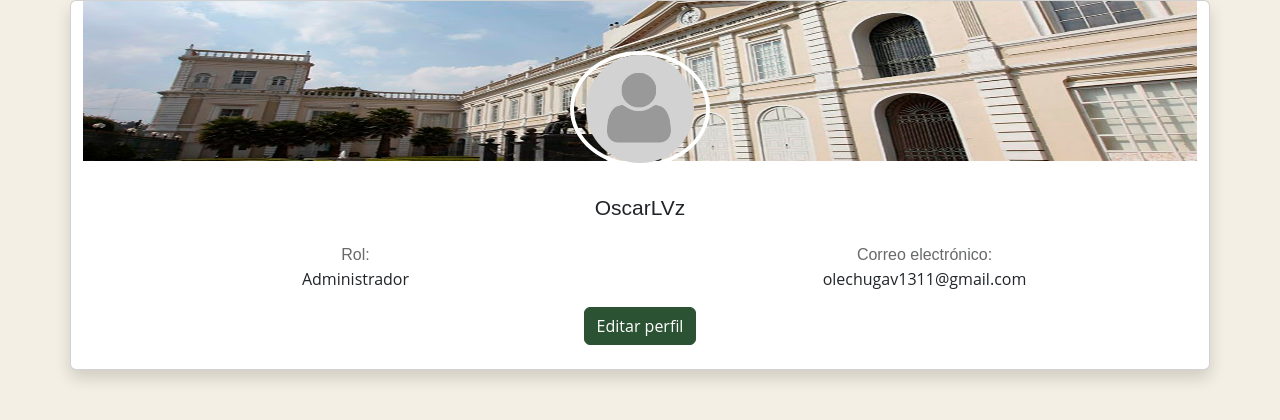
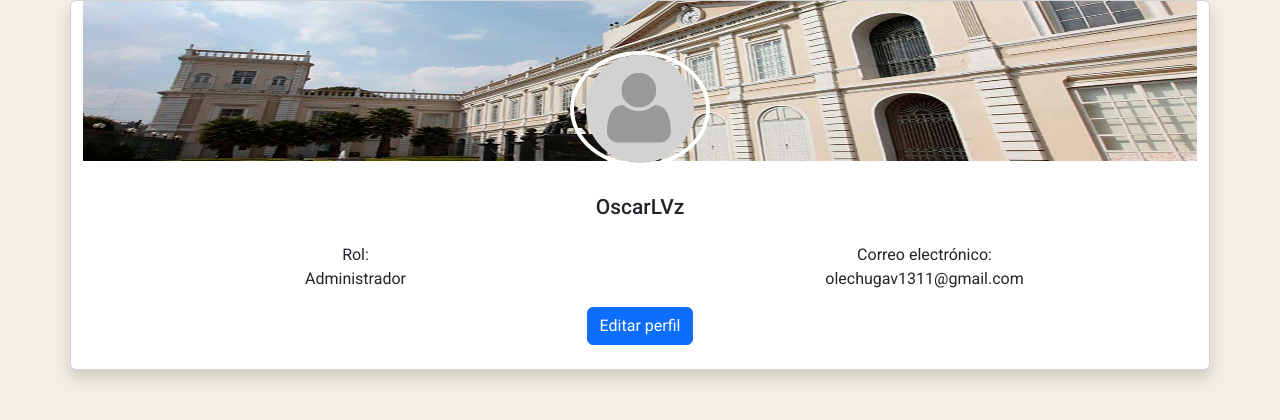
Before and after one commit to OscarLVz-dev/oscarlvz-frontend, an Angular app: page / in a window 1280 px wide. Shown: the top 420 px of the page. Built offline with nearby package versions, Linux system fonts and the light colour scheme.

Commit message:
Styles updated

```diff
--- a/src/styles.scss
+++ b/src/styles.scss
@@ -1,63 +1,12 @@
-*{
+$white: #ffffff;
+$gold-o10: #f3efe4;
+$gold-o60: #beab70;
+$primary: #2c5234;
+
+* {
     font-family: 'Roboto', sans-serif;
 }
 
-$white: #ffffff;
-$dark: #000000;
-$gray: #67696b;
-$green: #2c5234;
-$gold: #9C8412;
-$gold-o10:#f3efe4;
-$gold-o60:#beab70;
-
-$primary: #2c5234;
-
-$cancelButtonColor: #9b9b9b;
-$confirmButtonColor: #2c5234;
-
-html {
-    overflow-y:scroll;
-}
-
-input, button, a, p{
-    font-family: 'Open Sans', sans-serif;
-}
-
-body{
+body {
     background: $gold-o10;
 }
-
-h1,h2,h3,h4,h5,h6, label{
-    font-family: 'Poppins', sans-serif !important;
-}
-
-label{
-    color: $gray;
-}
-
-.btn-primary, .btn-primary:hover, .btn-primary:active, .btn-primary:visited{
-    background: $primary !important;
-    border-color: $primary !important;
-}
-
-a{
-    color: $primary;
-}
-
-a:hover{
-    color: $gray;
-    text-decoration: none;
-}
-
-.material-icons{
-    color: $gray;
-    cursor: pointer;
-}
-
-.material-icons:hover{
-    color: $primary;
-}
-
-.swal2-height-auto{
-    padding-right: 0px !important;
-}
```
Also changed, not shown: 1 other file (tests, documents, lock files or other folders).
